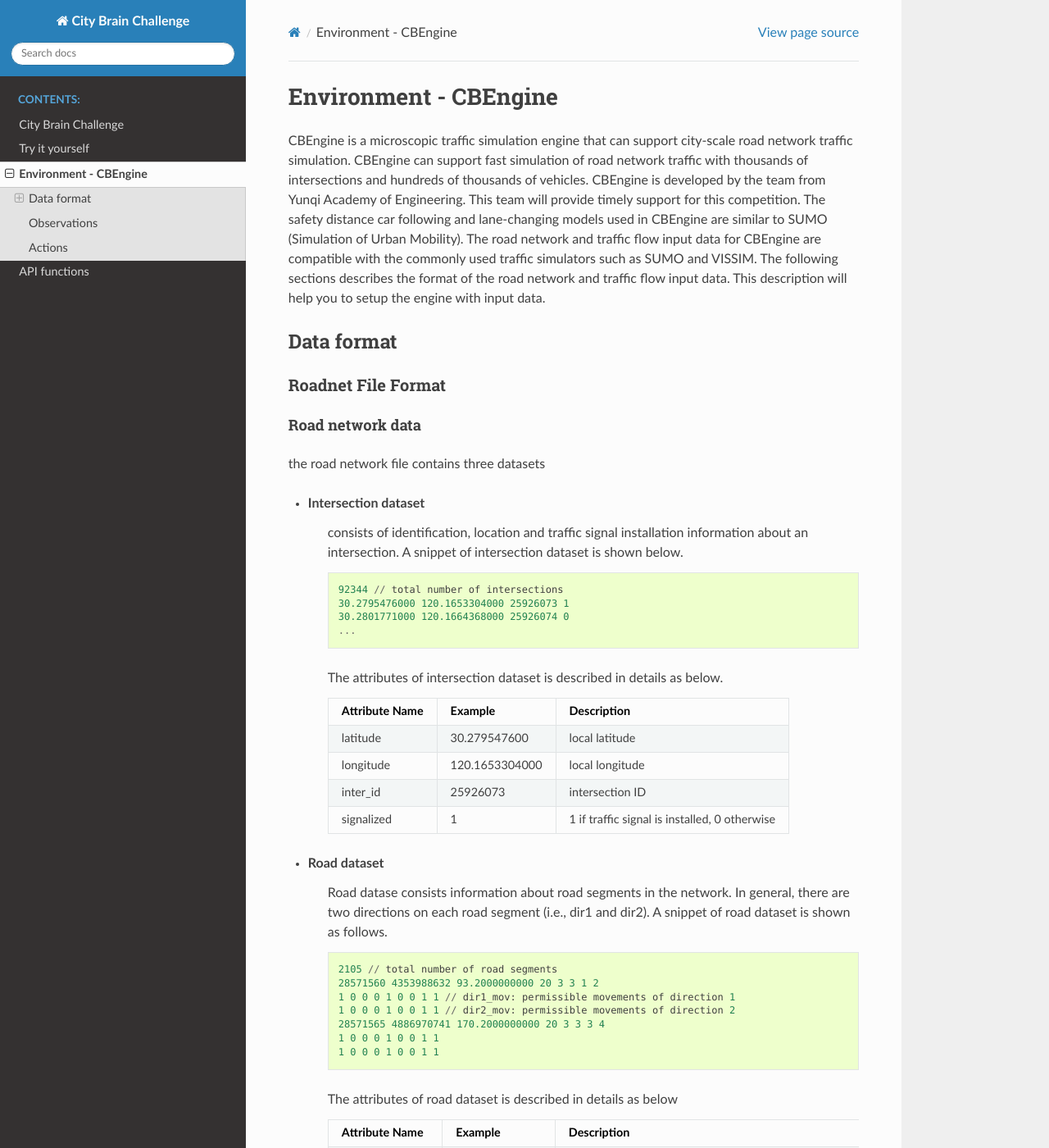
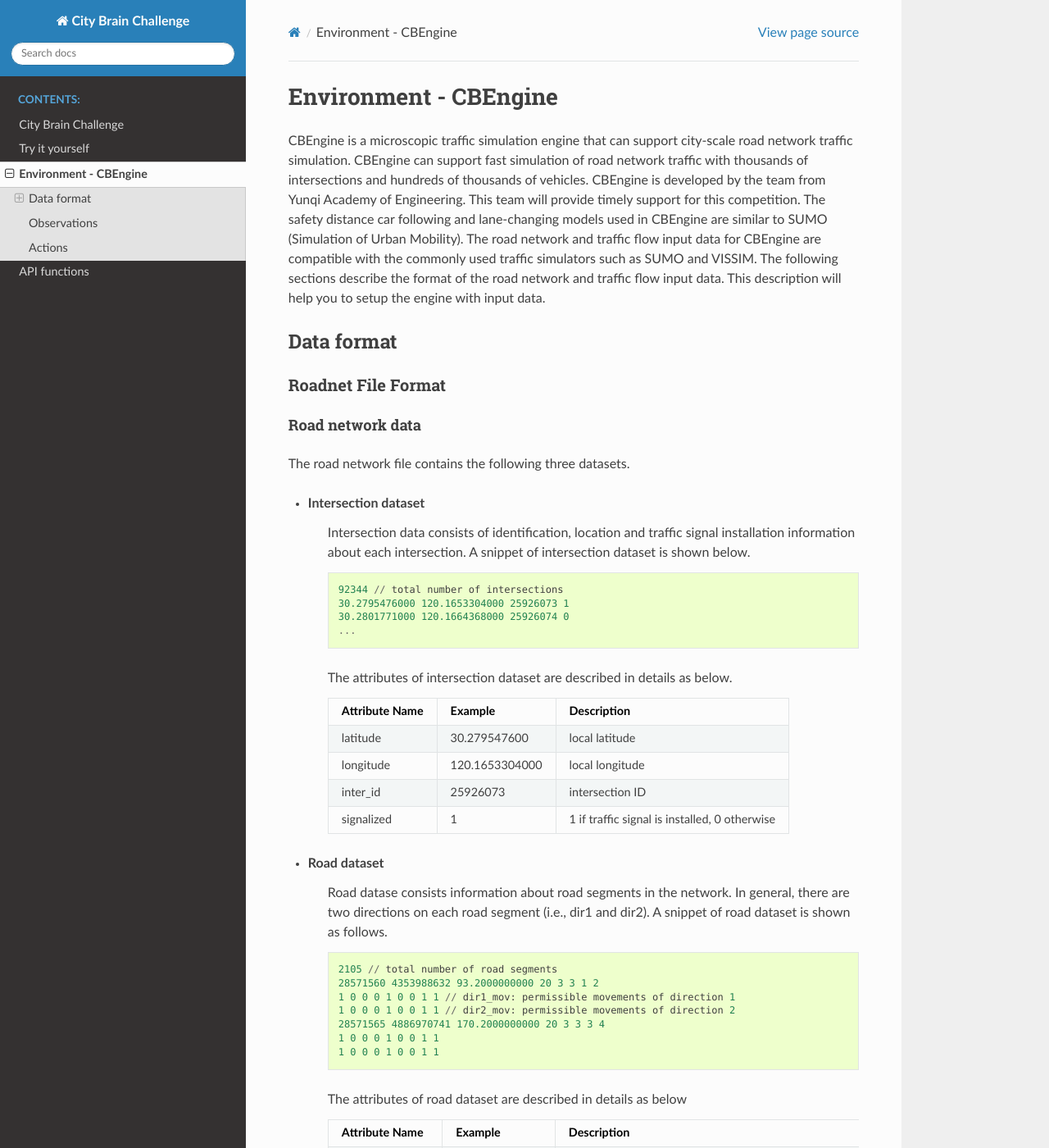
Before and after one commit to CityBrainChallenge/KDDCup2021-CityBrainChallenge, a Sphinx documentation site: the page built from docs/cbengine.rst, in a window 1280 px wide and 1400 px high. Shown: the whole window at 82% size. Built offline with Sphinx 7.4.7 and the Read the Docs theme 2.0.0, drawn with Linux system fonts in a browser that asks for light colours; some of the changed text lies outside the part shown.

Commit message:
Update cbengine.rst

```diff
--- a/docs/cbengine.rst
+++ b/docs/cbengine.rst
@@ -3,7 +3,7 @@
 Environment - CBEngine
 ============================
 
-CBEngine is a microscopic traffic simulation engine that can support city-scale road network traffic simulation. CBEngine can support fast simulation of road network traffic with thousands of intersections and hundreds of thousands of vehicles. CBEngine is developed by the team from Yunqi Academy of Engineering. This team will provide timely support for this competition. The safety distance car following and lane-changing models used in CBEngine are similar to SUMO (Simulation of Urban Mobility). The road network and traffic flow input data for CBEngine are compatible with the commonly used traffic simulators such as SUMO and VISSIM. The following sections describes the format of the road network and traffic flow input data. This description will help you to setup the engine with input data.
+CBEngine is a microscopic traffic simulation engine that can support city-scale road network traffic simulation. CBEngine can support fast simulation of road network traffic with thousands of intersections and hundreds of thousands of vehicles. CBEngine is developed by the team from Yunqi Academy of Engineering. This team will provide timely support for this competition. The safety distance car following and lane-changing models used in CBEngine are similar to SUMO (Simulation of Urban Mobility). The road network and traffic flow input data for CBEngine are compatible with the commonly used traffic simulators such as SUMO and VISSIM. The following sections describe the format of the road network and traffic flow input data. This description will help you to setup the engine with input data.
 
 
 Data format
@@ -16,10 +16,10 @@
 
 Road network data
 +++++++++++++++++++++
-the road network file contains three datasets
+The road network file contains the following three datasets.
 
 - Intersection dataset
-    consists of identification, location and traffic signal installation information about an intersection. A snippet of intersection dataset is shown below.
+    Intersection data consists of identification, location and traffic signal installation information about each intersection. A snippet of intersection dataset is shown below.
 
     .. code-block::
 
@@ -29,7 +29,7 @@
         ...
 
 
-    The attributes of intersection dataset is described in details as below.
+    The attributes of intersection dataset are described in details as below.
 
     +--------------------+----------------------+-----------------------------------------------+
     |Attribute Name      |       Example        |Description                                    |
@@ -58,7 +58,7 @@
         1 0 0 0 1 0 0 1 1
         1 0 0 0 1 0 0 1 1
 
-    The attributes of road dataset is described in details as below
+    The attributes of road dataset are described in details as below
 
 
     +---------------------------+-----------------------+-------------------------------------------------------------------------------------------------------------------------------------------------------------------------------------------------------------------------------------------+
@@ -114,7 +114,7 @@
     |approach3_id               |609                    |road segment (edge) ID of southern approach                                                                                                                                                                                        |
     +---------------------------+-----------------------+-------------------------------------------------------------------------------------------------------------------------------------------------------------------------------------------------------------------------------------------+
 
-    For a traffic signal, there are at most 8 phases(1 - 8). Every phase allow a pair of non-conflict traffic movement to pass this intersection. Here are illustrations of the traffic movements and signal phase.
+    For a traffic signal, there are at most 8 phases (1 - 8). Each phase allows a pair of non-conflict traffic movement to pass this intersection. Here are illustrations of the traffic movements and signal phase.
 
     .. figure:: https://raw.githubusercontent.com/CityBrainChallenge/KDDCup2021-CityBrainChallenge/main/images/phases.png
         :align: center
@@ -152,7 +152,7 @@
     0 1 3 5 7
 
 
-Here is a Illustration of example above
+Here provides an Illustration of example above.
 
 .. figure:: https://raw.githubusercontent.com/CityBrainChallenge/KDDCup2021-CityBrainChallenge/main/images/roadnet.jpg
         :align: center
```
Also changed, not shown: other parts of docs/cbengine.rst (+1 -1 lines).
